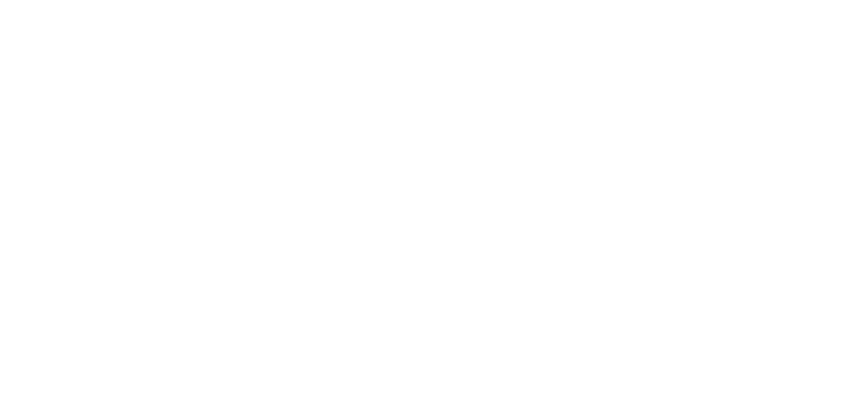
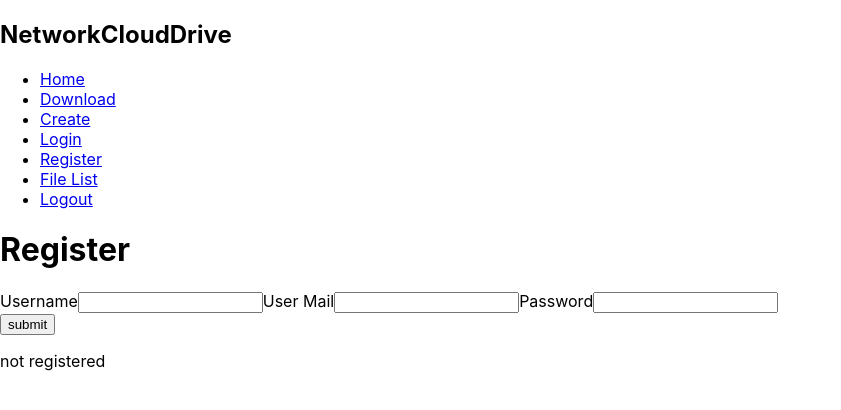
Before and after one commit to Aksellercan/NetworkCloudDriveReactOld, a React (Create React App) app: page /register in a window 1280 px wide. Before the commit this address had no page. Shown: the top 410 px of the page, without its empty margins (0-841 px from the left). Built offline with nearby package versions, Linux system fonts and the light colour scheme.

Commit message:
add: logout and register functions

```diff
--- a/src/App.tsx
+++ b/src/App.tsx
@@ -1,4 +1,5 @@
 import { BrowserRouter as Router, Routes, Route } from "react-router-dom";
+import { Register } from "./Pages/Register"
 import { CreateFolder } from "./Pages/CreateFolder";
 import { DownloadPage } from "./Pages/DownloadPage";
 import { UploadPage } from "./Pages/UploadPage";
@@ -11,11 +12,13 @@
         <Router>
             <Routes>
                 <Route element={<Layout />}>
-                    <Route path="/" element={<UploadPage />} />
+                    <Route path="/" element={<List />} />
                     <Route path="/create/folder" element={<CreateFolder />} />
                     <Route path="/download" element={<DownloadPage />} />
                     <Route path="/login" element={<Login />} />
-                    <Route path="/list" element={<List />} />
+                    <Route path="/upload" element={<UploadPage />} />
+                    <Route path="/logout" element={<Login />} />
+                    <Route path = "/register" element={<Register />} />
                 </Route>
             </Routes>
         </Router>
--- a/src/Components/Navbar.tsx
+++ b/src/Components/Navbar.tsx
@@ -1,21 +1,17 @@
 import { Link } from "react-router-dom";
 
 export function Navbar() {
+
+    async function logout() {
+        const response = await fetch(
+            `${process.env.REACT_APP_API_URL}/logout`, {
+            method: "GET",
+            credentials: "include"
+        }).then((r) => {
+            console.log("Status code", r.status);
+            return r.json(); }).catch((e) => { console.error(e); });
+    }
     return (
-        // <>
-        //     <Link to="/">
-        //         <button>Upload</button>
-        //     </Link>
-        //     <Link to="/download">
-        //         <button>Download</button>
-        //     </Link>
-        //     <Link to="/create/folder">
-        //         <button>Create Folder</button>
-        //     </Link>
-        //     <Link to="/login">
-        //         <button>login</button>
-        //     </Link>
-        // </>
         <nav className="z-50 bg-white">
             <div className="h-10vh flex items-center px-20 py-20 border-b">
                 <div className="flex items-center flex-1">
@@ -26,7 +22,7 @@
                 <div>
                     <ul className="flex items-center justify-between space-x-6 text-[18px]">
                         <li>
-                            <Link to="/">Home</Link>
+                            <Link to="/upload">Home</Link>
                         </li>
                         <li>
                             <Link to="/download">Download</Link>
@@ -39,7 +35,13 @@
                             <Link to="/login">Login</Link>
                         </li>
                         <li>
-                            <Link to="/list">File List</Link>
+                            <Link to="/register">Register</Link>
+                        </li>
+                        <li>
+                            <Link to="/">File List</Link>
+                        </li>
+                        <li>
+                            <Link to="/logout" onClick={logout}>Logout</Link>
                         </li>
                     </ul>
                 </div>
--- /dev/null
+++ b/src/Pages/Register.tsx
@@ -0,0 +1,87 @@
+import { useState } from "react";
+import React from "react";
+
+export function Register() {
+    const [username, setUsername] = useState("");
+    const [mail, setMail] = useState("");
+    const [password, setPassword] = useState("");
+    const [userState, setUserState] = useState("not registered");
+
+    function handleUsernameChange(e: React.ChangeEvent<HTMLInputElement>) {
+        setUsername(e.currentTarget.value);
+    }
+
+    function handleMailChange(e: React.ChangeEvent<HTMLInputElement>) {
+        setMail(e.currentTarget.value);
+    }
+
+    function handlePasswordChange(e: React.ChangeEvent<HTMLInputElement>) {
+        setPassword(e.currentTarget.value);
+    }
+
+    async function registerForm() {
+        console.log(`username ${mail} password ${password}`);
+
+        const bodyJson = {name: username, mail: mail, password: password}
+        const response = await fetch(`${process.env.REACT_APP_API_URL}/api/user/register`, {
+            method: "POST",
+            headers: {
+                "Content-Type": "application/json",
+            },
+            body: JSON.stringify(bodyJson)
+        })
+            .then((res) => {
+                if (res.ok) {
+                    setUserState("Registered");
+                    console.log("registerd");
+                } else {
+                    console.log("failed to register");
+                    return;
+                }
+            })
+            .catch((e) => console.error(e));
+    }
+
+    return (
+        <div>
+            <h1>Register</h1>
+            <form>
+                <label>
+                    Username
+                    <input
+                        type="name"
+                        id="username_input"
+                        name="username"
+                        value={username}
+                        onChange={handleUsernameChange}
+                        required
+                    />
+                </label>
+                <label>
+                    User Mail
+                    <input
+                        type="email"
+                        id="username_input"
+                        name="username"
+                        value={mail}
+                        onChange={handleMailChange}
+                        required
+                    />
+                </label>
+                <label>
+                    Password
+                    <input
+                        type="password"
+                        id="password_input"
+                        name="password"
+                        value={password}
+                        onChange={handlePasswordChange}
+                        required
+                    />
+                </label>
+            </form>
+            <button onClick={registerForm}>submit</button>
+            <p>{userState}</p>
+        </div>
+    );
+}
--- a/src/index.tsx
+++ b/src/index.tsx
@@ -1,6 +1,6 @@
 import React from 'react';
 import ReactDOM from 'react-dom/client';
-import './index.css';
+import "./index.css"
 import App from './App';
 import reportWebVitals from './reportWebVitals';
 
```
